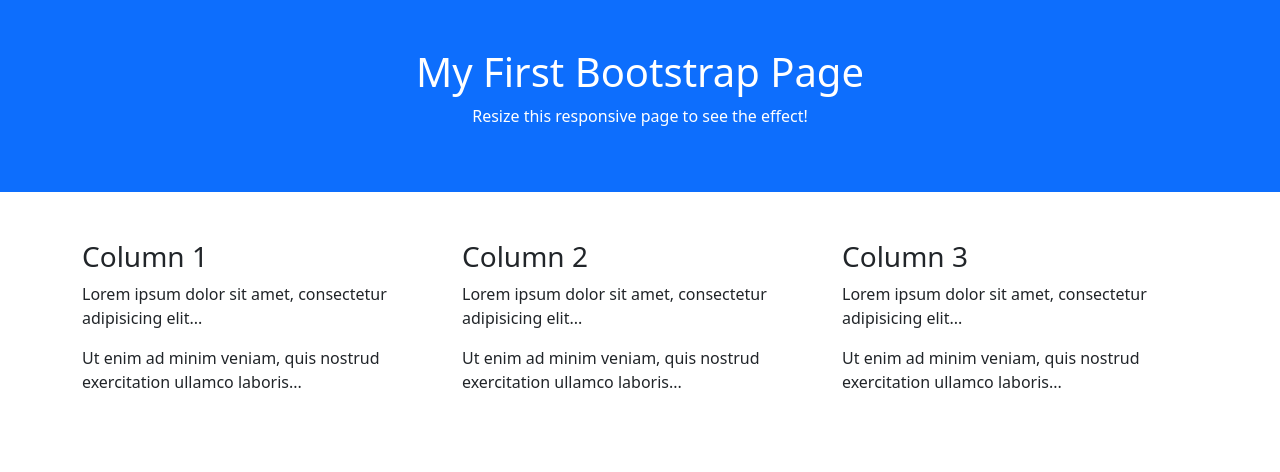
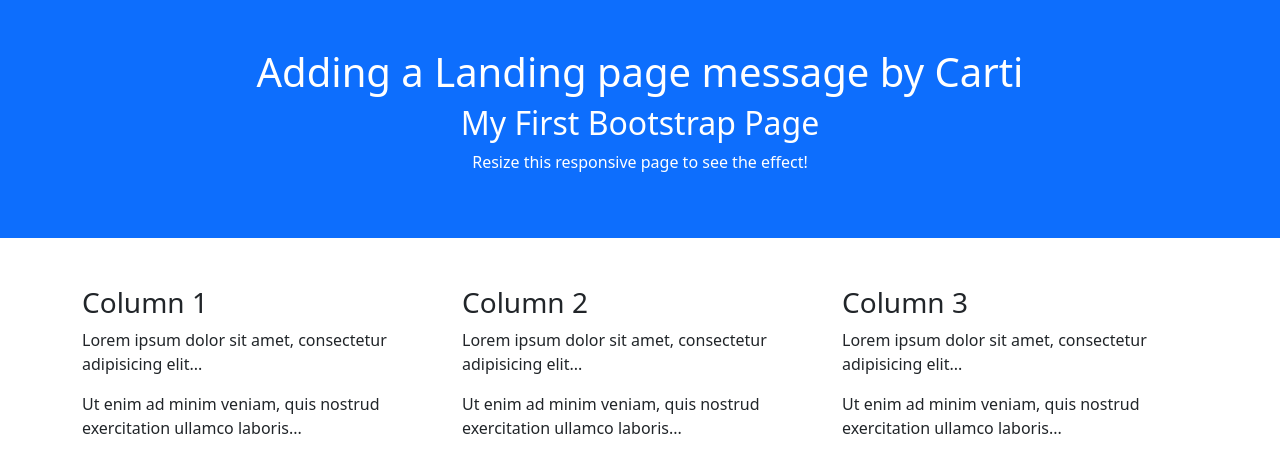
Before and after one commit to Karthi0505/git_test, a plain HTML site: page index.html in a window 1280 px wide. Drawn offline with nearby package versions, Linux system fonts and the light colour scheme.

Commit message:
Add landing page message #1

```diff
--- a/index.html
+++ b/index.html
@@ -10,7 +10,9 @@
 <body>
 
 <div class="container-fluid p-5 bg-primary text-white text-center">
-  <h1>My First Bootstrap Page</h1>
+  <h1>Adding a Landing page message by Carti</h1>
+
+  <h2>My First Bootstrap Page</h2>
   <p>Resize this responsive page to see the effect!</p>
 </div>
 
```
Also changed, not shown: 1 other file.
